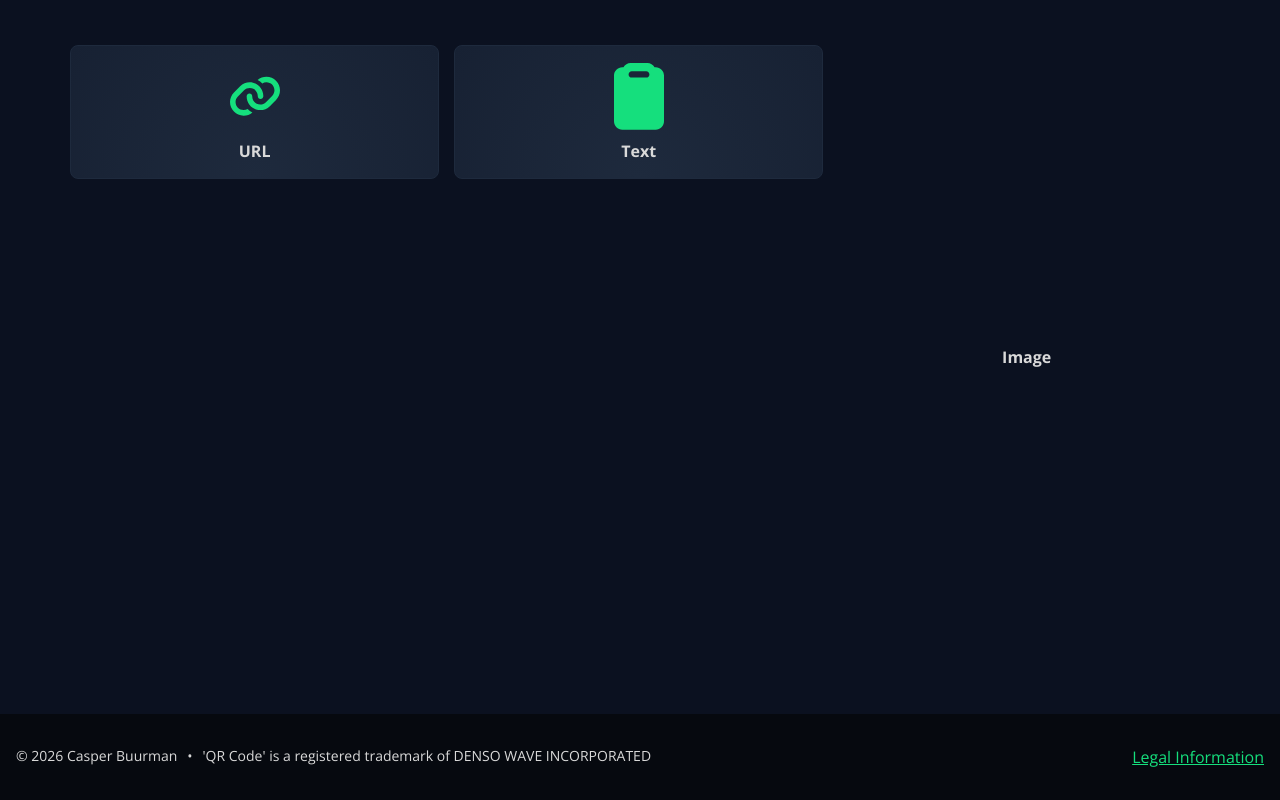
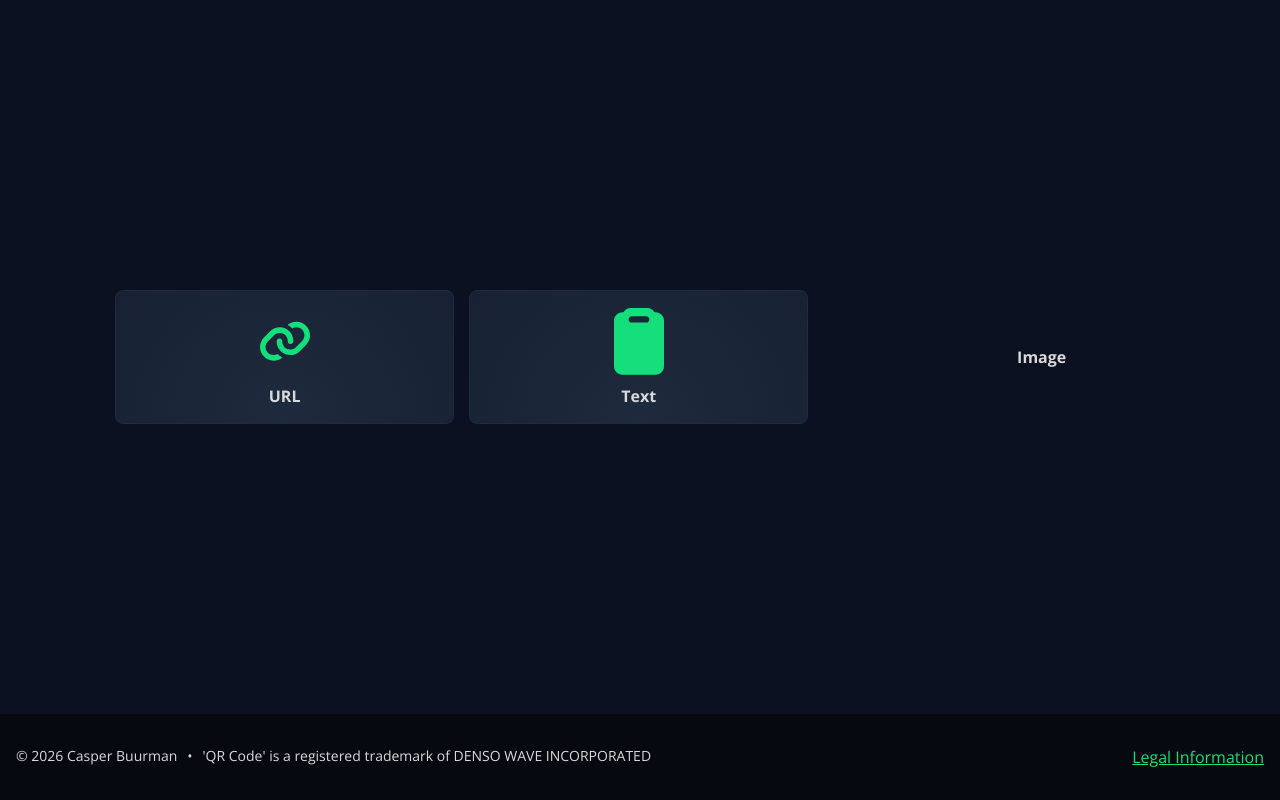
Before and after one commit to CasperBvV/QR-Genny, a Vue app: page / in a window 1280 px wide. Built offline with nearby package versions, Linux system fonts and the light colour scheme.

Commit message:
Update layout and styles for App and HomeView
Added 'fullcontent' class to RouterView for full page layouts and adjusted wrapper styles to include overflow handling. Updated HomeView styles by increasing padding, setting max-height, and removing fixed height for improved layout flexibility.

```diff
--- a/src/App.vue
+++ b/src/App.vue
@@ -33,7 +33,7 @@ watch(route, (newRoute) => {
 
 <template>
   <div id="wrapper">
-    <RouterView v-if="fullPage === true" />
+    <RouterView class="fullcontent" v-if="fullPage === true" />
 
     <div class="content" v-else-if="fullPage === false">
       <NavBar class="nav" />
@@ -55,13 +55,15 @@ watch(route, (newRoute) => {
 
 #wrapper {
   height: 100vh;
+  overflow: hidden;
   display: flex;
   flex-direction: column;
   justify-content: space-between;
+}
 
-  .footer {
-    margin-top: auto;
-  }
+.fullcontent {
+  flex-grow: 1;
+  height: 50%;
 }
 
 .content {
--- a/src/views/HomeView.vue
+++ b/src/views/HomeView.vue
@@ -71,7 +71,6 @@ const types = {
   flex-direction: row;
   align-items: center;
 
-  height: 100%;
   width: 100%;
   max-width: 1200px;
   margin: 15px auto;
@@ -102,8 +101,12 @@ const types = {
 
     gap: 15px;
 
-    padding: 5px;
+    padding: 50px;
+    overflow-x: hidden;
     overflow-y: auto;
+
+    height: fit-content;
+    max-height: 100%;
 
     .card {
       background-color: $card-background;
```
